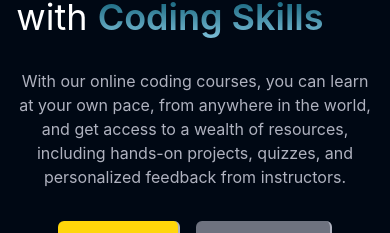
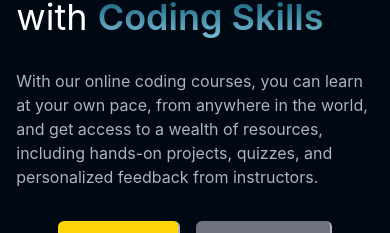
Before and after one commit to shashank2314/StudyNotion-App, a React (Create React App) app: page / in a window 390 px wide. Shown: the part 189-422 px from the top of the page. Built offline with nearby package versions, Linux system fonts and the light colour scheme; no server answers.

Commit message:
responsive3

```diff
--- a/src/Pages/Home.jsx
+++ b/src/Pages/Home.jsx
@@ -34,7 +34,7 @@ function Home() {
 
                         Empower your future with <HighlightBox title="Coding Skills" />
                     </div>
-                    <div className="sm:w-9/12 text-center text-richblack-100">
+                    <div className="sm:w-9/12 text-left text-richblack-100">
                         With our online coding courses, you can learn at your own pace, from anywhere in the world, and get access to a wealth of resources, including hands-on projects, quizzes, and personalized feedback from instructors.
                     </div>
                     <div className="flex justify-center items-center gap-4">
```
